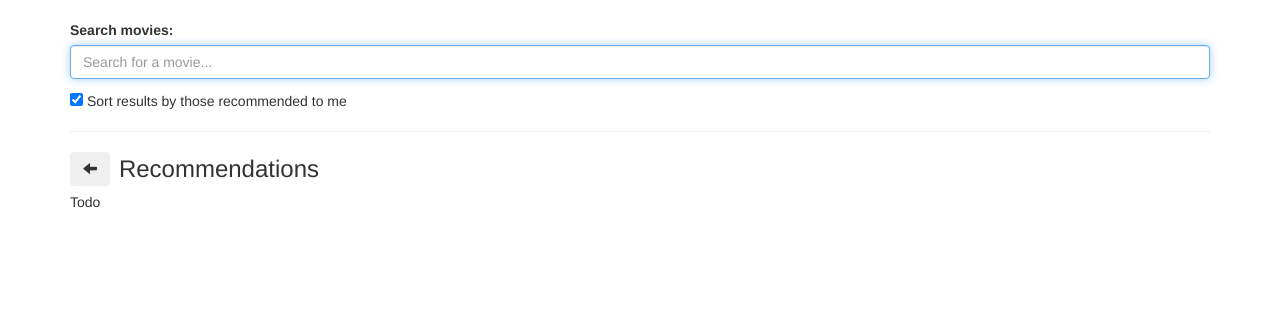
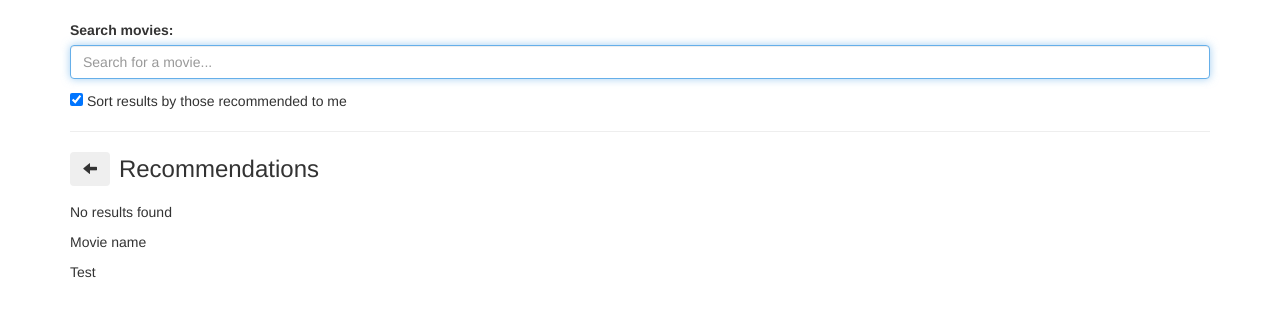
Before and after one commit to hollyroberts/uni-web-recommendations, a Flask app: page / in a window 1280 px wide. Shown: the part 52-369 px from the top of the page. Run offline with Flask 2, Linux system fonts and the light colour scheme; the visitor is signed in with stand-in values (Sample User, id 1); parts of the project's set-up code (start-up, migrations or seed data) failed here and were passed over; some libraries are stand-ins or nearby versions.

Commit message:
Basic list setup

```diff
--- a/templates/index.html
+++ b/templates/index.html
@@ -20,11 +20,19 @@
 
     <div id="page-header" style="vertical-align: center;">
         <button type="button" class="btn btn-light"><span class="glyphicon glyphicon-arrow-left"></span></button>
-        <h3 id="results-title" style="display: inline-block; vertical-align: -4px; margin-top: 0; margin-left: 5px;">Recommendations</h3>
+        <h3 id="results-title" style="display: inline-block; vertical-align: -4px; margin-top: 0; margin-left: 5px;">
+            Recommendations</h3>
     </div>
 
-    <div id="results-container">
-        <p>Todo</p>
+    <div id="results-container" style="padding-top: 10px">
+        <p>No results found</p>
+
+        <ul class="list-unstyled">
+            <li>
+                <p>Movie name</p>
+                <p>Test</p>
+            </li>
+        </ul>
     </div>
 
     </body>
```
